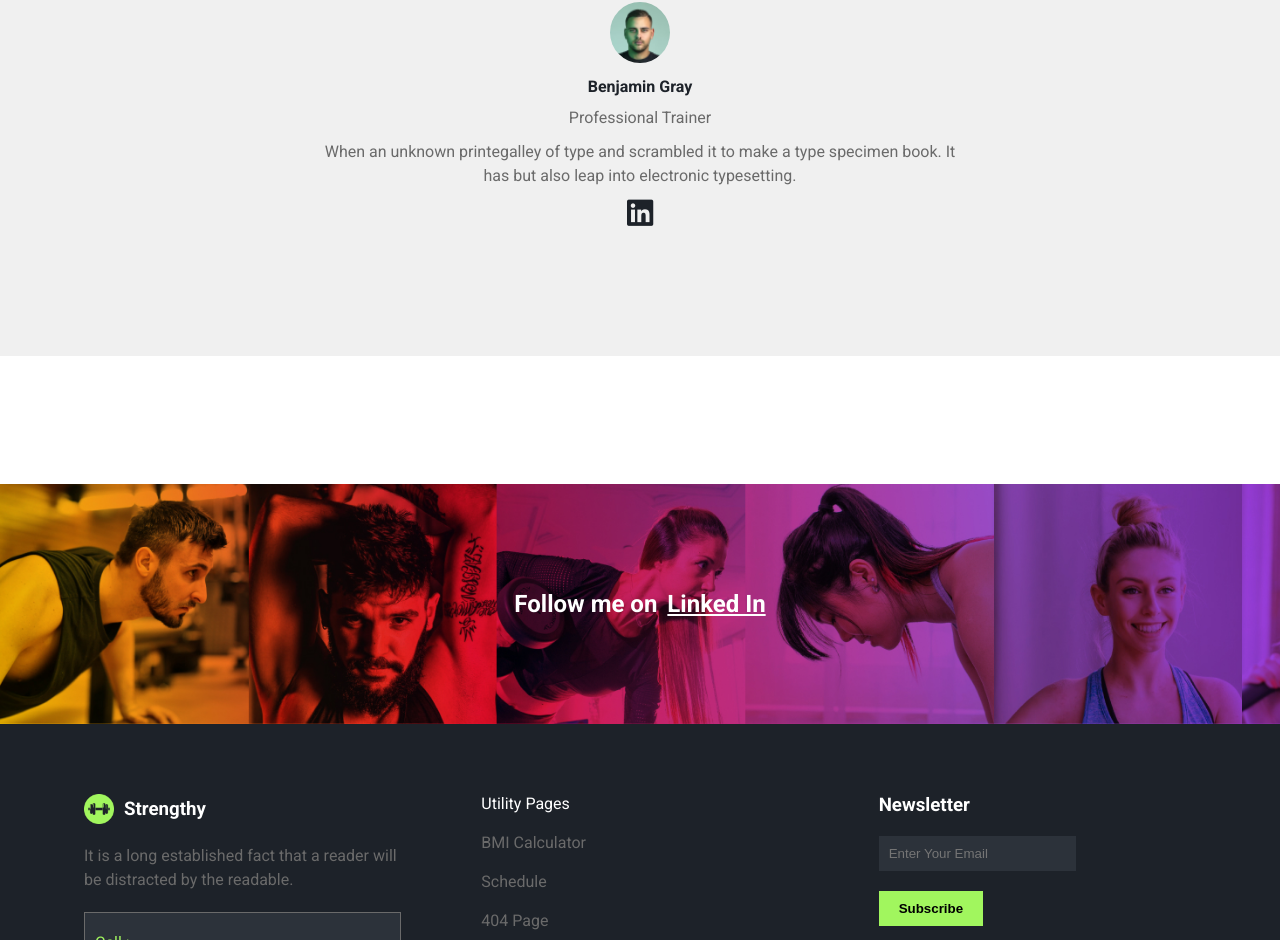
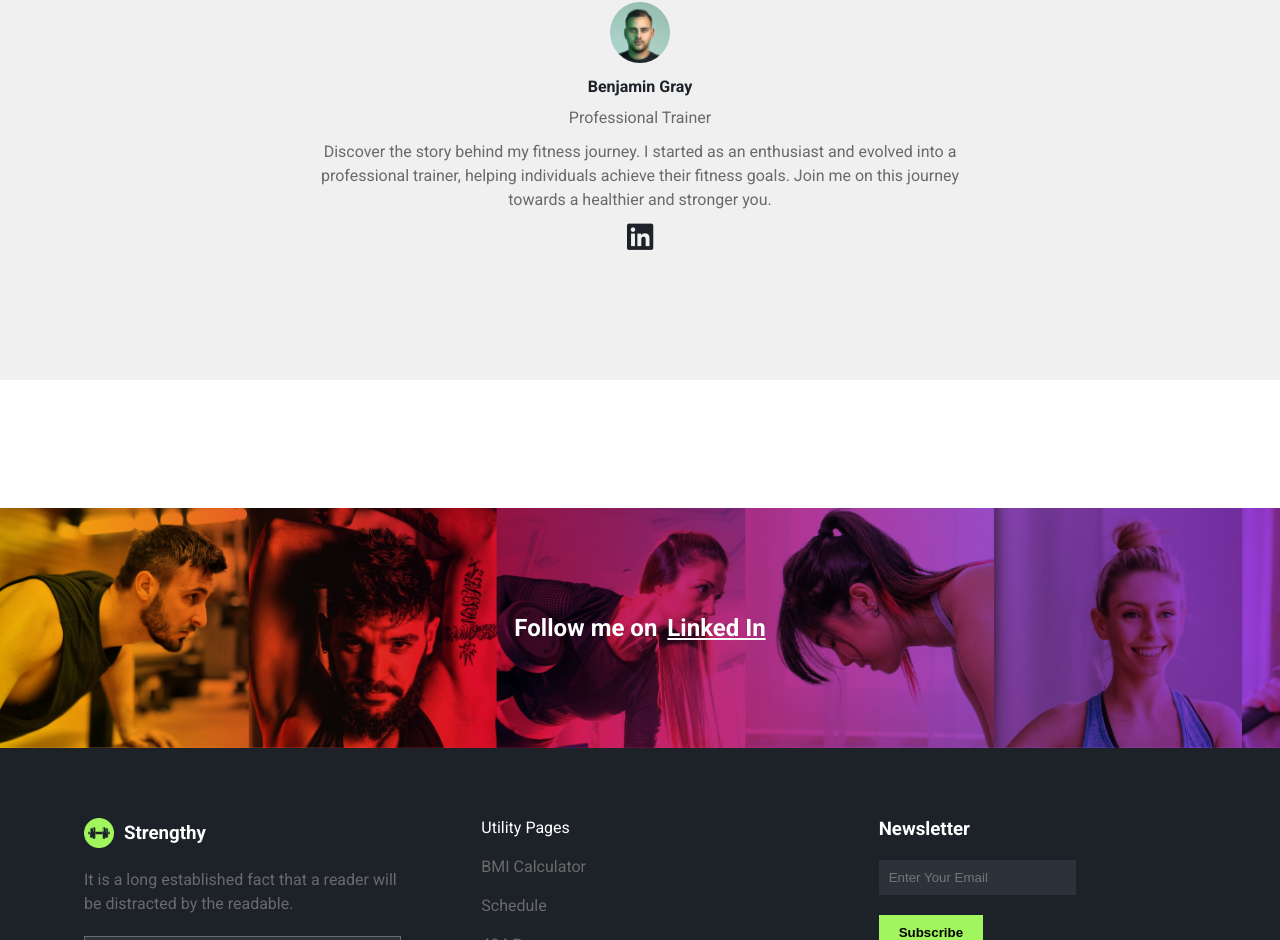
Before and after one commit to Sujaay/Flexi-gym-project, a React (Create React App) app: page /blogSingle in a window 1280 px wide. Shown: the part 1830-2770 px from the top of the page. Built offline with nearby package versions, Linux system fonts and the light colour scheme.

Commit message:
blog single and footer edits

```diff
--- a/src/components/blogSingle/Second.jsx
+++ b/src/components/blogSingle/Second.jsx
@@ -1,5 +1,4 @@
 import styles from "./blogSimgle.module.css";
-
 
 const Second = () => {
   return (
--- a/src/components/blogSingle/Third.jsx
+++ b/src/components/blogSingle/Third.jsx
@@ -4,13 +4,24 @@ import photo from "../../assets/blog9.png";
 const Third = () => {
   return (
     <div className={`${styles.third} sections-padding`}>
-      <img src={photo} alt="" />
+      {/* Author Image */}
+      <img src={photo} alt="Benjamin Gray" />
+
+      {/* Author Name */}
       <h4>Benjamin Gray</h4>
+
+      {/* Author's Profession */}
       <p>Professional Trainer</p>
+
+      {/* Author's Bio */}
       <p>
-        When an unknown printegalley of type and scrambled it to make a type
-        specimen book. It has but also leap into electronic typesetting.
+        Discover the story behind my fitness journey. I started as an enthusiast
+        and evolved into a professional trainer, helping individuals achieve
+        their fitness goals. Join me on this journey towards a healthier and
+        stronger you.
       </p>
+
+      {/* LinkedIn Link */}
       <a href="#" target="_blank">
         <i className="fa-brands fa-linkedin"></i>
       </a>
```
